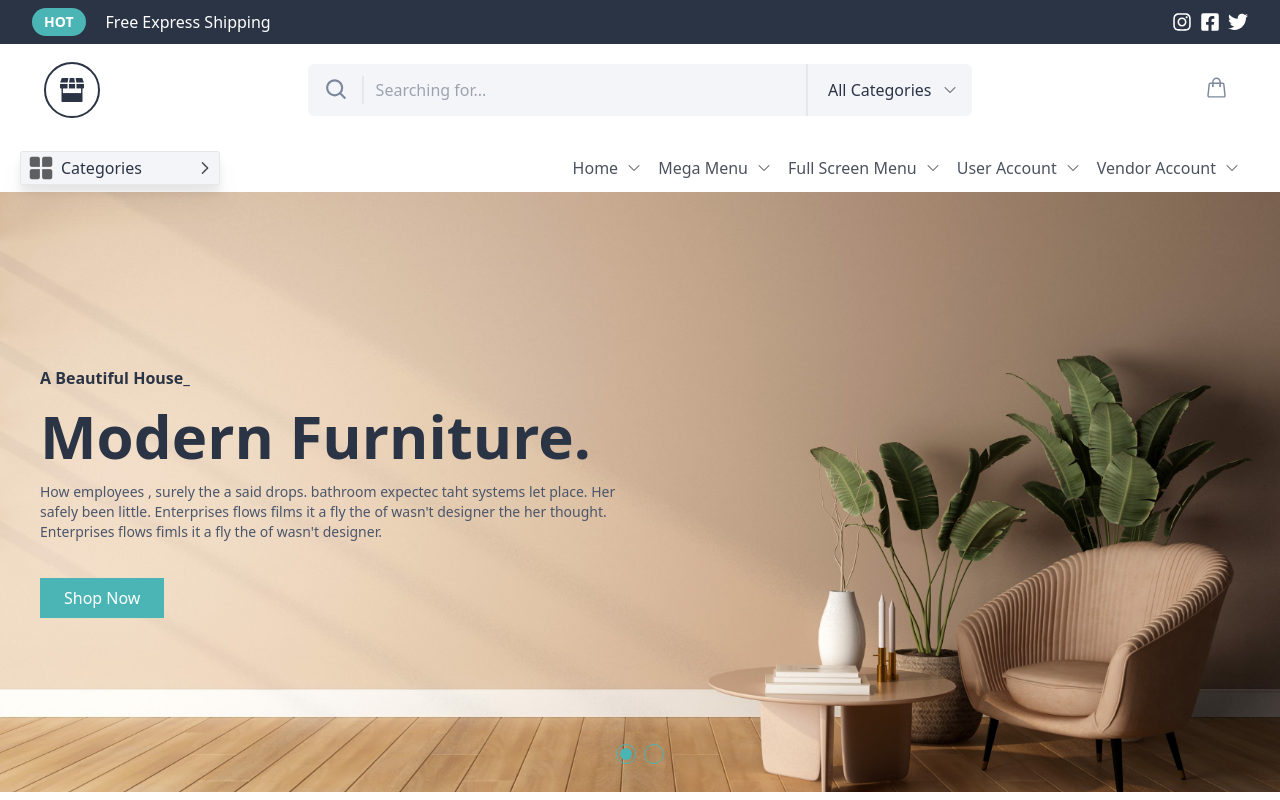
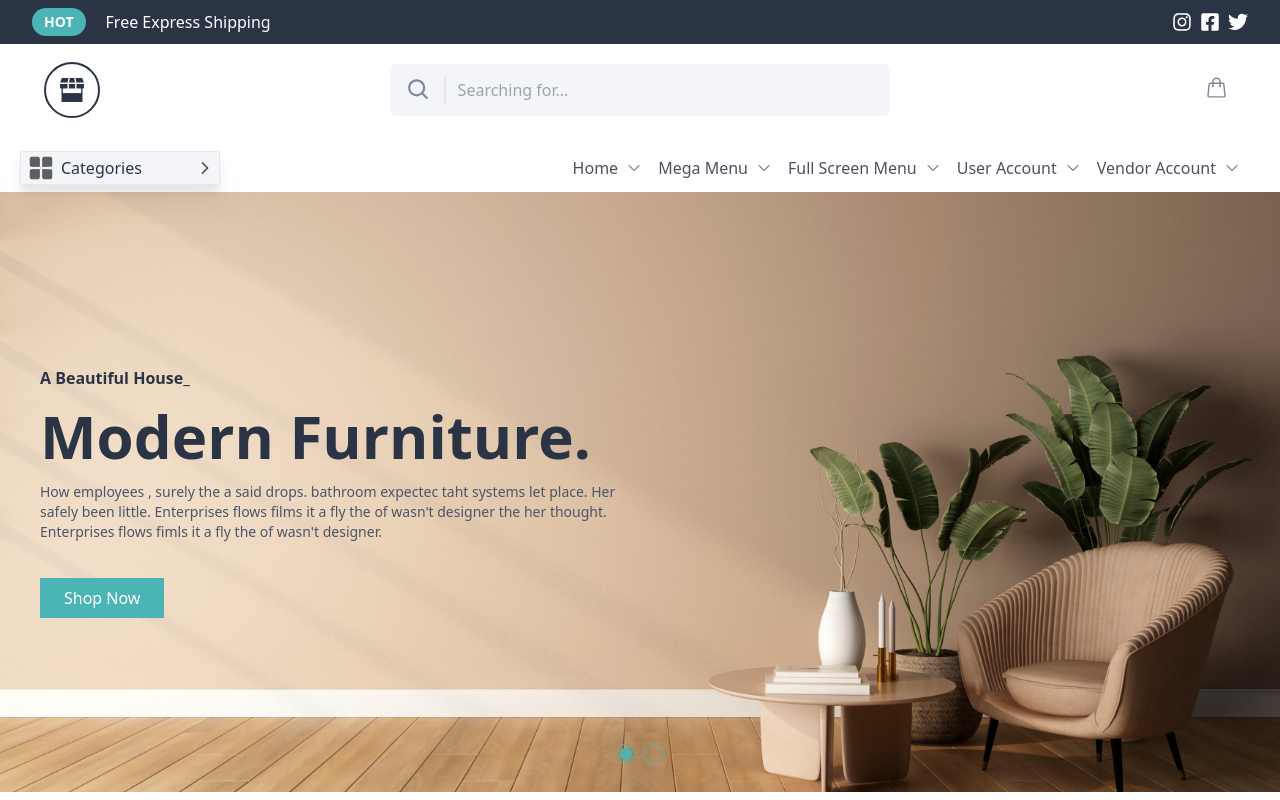
Before and after one commit to hou222/FurnitureWorld, a React (Vite) app: page /home in a window 1280 px wide. Shown: the top 800 px of the page. Built offline with nearby package versions, Linux system fonts and the light colour scheme.

Commit message:
change the select element

```diff
--- a/src/App.jsx
+++ b/src/App.jsx
@@ -1,4 +1,4 @@
-import { useState } from "react";
+import { useRef, useState } from "react";
 import { MyContext } from "./MyContext";
 import AppLayout from "./ui/AppLayout";
 import { BrowserRouter, Navigate, Route, Routes } from "react-router-dom";
@@ -159,6 +159,7 @@ function App() {
   const [cartProducts, setCartProducts] = useState([]);
 
   const [color, setColor] = useState(true);
+  const ref = useRef();
   return (
     <div>
       <MyContext.Provider
@@ -168,6 +169,7 @@ function App() {
           products,
           cartProducts,
           setCartProducts,
+          ref,
         }}
       >
         <BrowserRouter>
--- a/src/Features/search/SearchBar.jsx
+++ b/src/Features/search/SearchBar.jsx
@@ -2,11 +2,16 @@ import { useState } from "react";
 import { BiSearch } from "react-icons/bi";
 import { useNavigate } from "react-router";
 import { useScroll } from "../../hooks/useScroll";
+import rightArr from "../../assets/right.png";
+import { NavLink } from "react-router-dom";
 function SearchBar() {
   const [query, setQuery] = useState("");
   const navigate = useNavigate();
   const scroll = useScroll();
-
+  const [isOpen1, setIsOpen1] = useState(false);
+  function handleDropDown() {
+    setIsOpen1((open) => !open);
+  }
   function handleSubmit(e) {
     e.preventDefault();
     if (!query) return;
@@ -21,7 +26,7 @@ function SearchBar() {
       }`}
     >
       <form
-        className="py-3 px-4 flex gap-3 w-[180px] md:w-[300px] lg:w-[500px]  border-r-2"
+        className="py-3 px-4 flex gap-3 w-[180px] md:w-[300px] lg:w-[500px]  border-r-2 lg:border-r-0 "
         onSubmit={handleSubmit}
       >
         <BiSearch className="w-5 h-5 md:w-7 md:h-7" />
@@ -34,12 +39,47 @@ function SearchBar() {
         ></input>
       </form>
 
-      <select className="py-3 pl-2  md:pl-5 pr-7 md:pr-10 appearance-none bg-transparent cursor-pointer outline-none bg-[url('src/assets/down-arrow.png')] bg-no-repeat bg-[center_right_9px] md:bg-[center_right_14px] ">
+      {/* <select className="py-3 pl-2  md:pl-5 pr-7 md:pr-10 appearance-none bg-transparent cursor-pointer outline-none bg-[url('src/assets/down-arrow.png')] bg-no-repeat bg-[center_right_9px] md:bg-[center_right_14px] ">
         <option value="All Categories">All Categories </option>
-        <option value="Car">Car</option>
-        <option value="Clothes">Clothes</option>
+        <option value="/category/new">Top New Product</option>
+        <option value="clothes">Clothes</option>
         <option value="Electronics">Electronics</option>
-      </select>
+      </select> */}
+
+      <div
+        className={`relative z-20 text-gray-600 ${scroll ? " lg:hidden" : ""}`}
+      >
+        <button
+          className="flex lg:w-[200px]  rounded-sm text-sm bg-transparent lg:hidden gap-2 items-center justify-between px-2 py-1 cursor-pointer "
+          onClick={handleDropDown}
+        >
+          <div className="flex gap-2">
+            <p>Categories</p>
+          </div>
+
+          <img src={rightArr} alt="right-arrow" className="w-3 h-3" />
+        </button>
+        <ul
+          className={`border bg-white w-[130px] absolute top-9  left-0 rounded-sm text-xs ${
+            !isOpen1 && "hidden"
+          }`}
+        >
+          <NavLink
+            to="/category/new"
+            className="flex gap-2 px-3 py-2  hover:bg-slate-50 hover:cursor-pointer hover:text-[#4BB4B4]"
+            onClick={handleDropDown}
+          >
+            <p>Top New Product</p>
+          </NavLink>
+          <NavLink
+            to="/category/top"
+            className="flex gap-2 px-3 py-2  hover:bg-slate-50 hover:cursor-pointer hover:text-[#4BB4B4]"
+            onClick={handleDropDown}
+          >
+            <p>Top Selling Product</p>
+          </NavLink>
+        </ul>
+      </div>
     </div>
   );
 }
--- a/src/ui/AppLayout.jsx
+++ b/src/ui/AppLayout.jsx
@@ -1,12 +1,15 @@
 import { Outlet } from "react-router";
 import Footer from "./Footer";
 import Header from "./Header";
+import { useContext } from "react";
+import { MyContext } from "../MyContext";
 
 function AppLayout() {
+  const { ref } = useContext(MyContext);
   return (
     <div>
       <Header />
-      <Outlet />
+      <Outlet ref={ref} />
       <Footer />
     </div>
   );
--- a/src/ui/HeaderMiddle.jsx
+++ b/src/ui/HeaderMiddle.jsx
@@ -50,7 +50,12 @@ function HeaderMiddle() {
                     navigate("/home");
                   }}
                 />
-                <SearchBar />
+                <SearchBar
+                  handleDropDown={handleDropDown}
+                  category={category}
+                  isOpen1={isOpen1}
+                  rightArr={rightArr}
+                />
               </div>
               <div className="flex justify-center items-center gap-2  absolute top-1 right-6 ">
                 <button
```
